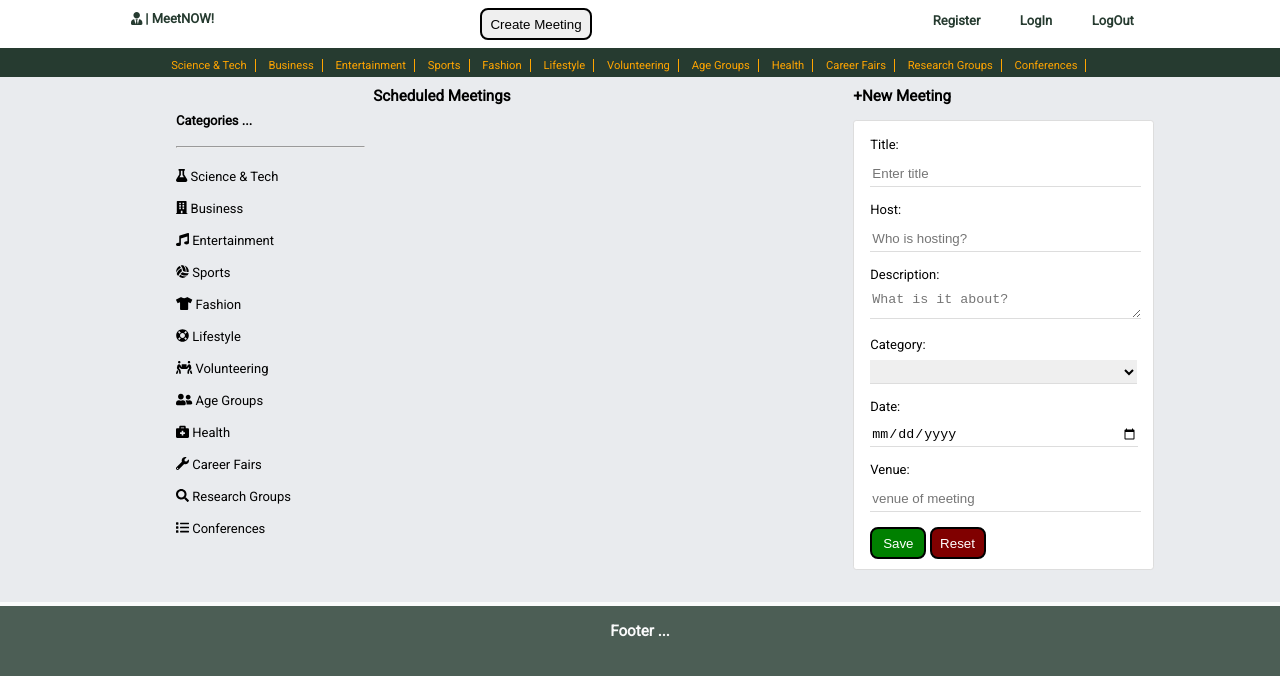
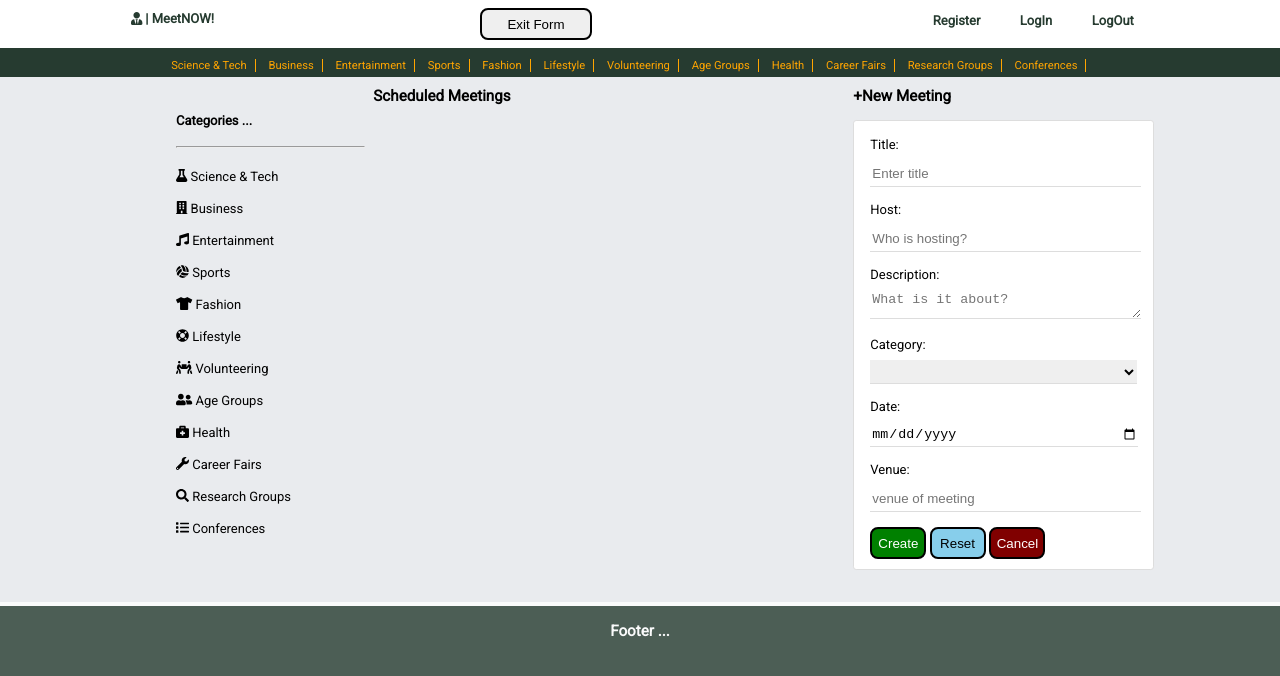
Before and after one commit to Waldheidemarie/meetnow, a React (Create React App) app: page /meetings in a window 1280 px wide. Both pictures are taken after a click on the button "Create Meeting". Shown: the top 676 px of the page. Built offline with nearby package versions, Linux system fonts and the light colour scheme.

Commit message:
minor form UI fixes for toggling form display

```diff
--- a/src/App.css
+++ b/src/App.css
@@ -315,6 +315,12 @@ button, img{
     margin-right: .2rem;
 }
 
+.btn-reset{
+    background-color: skyblue;
+    color: #000 !important;
+    margin-right: .2rem;
+}
+
 .btn-cancel{
     background-color: maroon;
 }
--- a/src/App.js
+++ b/src/App.js
@@ -1,7 +1,5 @@
 import React, { Component } from 'react';
-import { connect } from 'react-redux';
 import { Route, Switch } from 'react-router-dom';
-import { hideForm } from './actions';
 import Home from './components/Home';
 import NavBar from './components/NavBar';
 import CategoriesList from './components/CategoriesList';
@@ -25,11 +23,11 @@ class App extends Component {
     })
   }
 
-  displayForm = (e) => {
-    e.preventDefault();
+  toggleForm = () => {
+    let { isFormOpen } = this.state;
     this.setState({
         currMeeting: {},
-        isFormOpen: true
+        isFormOpen: isFormOpen === true ? false : true
     });
   }
 
@@ -52,7 +50,7 @@ class App extends Component {
         </Switch>
         <Route path='/(.+)' render={() => (
           <div className="App">
-            <NavBar displayForm={this.displayForm}/>
+            <NavBar isFormOpen={isFormOpen} toggleForm={this.toggleForm}/>
             <CategoriesList />
             <Switch>
                 <Route exact path='/meetings' component={MeetingsList} />
@@ -60,7 +58,8 @@ class App extends Component {
             </Switch>
             {isFormOpen
               ? <CreateMeetingForm
-                    updateMeetings={this.updateMeetings}
+                    isFormOpen={isFormOpen}
+                    toggleForm={this.toggleForm}
                     currMeeting={currMeeting.id ? currMeeting : null }/>
               : <MeetingActivity />
             }
@@ -73,4 +72,4 @@ class App extends Component {
 }
 
 
-export default connect(null, { hideForm })(App);
+export default App;
--- a/src/actions/contants.js
+++ b/src/actions/contants.js
@@ -3,6 +3,6 @@ export const SHOW_CATEGORY = 'SHOW_CATEGORY';
 export const FETCH_MEETINGS = 'FETCH_MEETINGS';
 export const CREATE_MEETING = 'CREATE_MEETING';
 export const SHOW_MEETING = 'SHOW_MEETING';
+export const EDIT_MEETING = 'EDIT_MEETING';
 export const UPDATE_MEETING = 'UPDATE_MEETING';
 export const DELETE_MEETING = 'DELETE_MEETING';
-export const HIDE_FORM = 'HIDE_FORM';
--- a/src/actions/index.js
+++ b/src/actions/index.js
@@ -4,16 +4,11 @@ import {
     FETCH_MEETINGS,
     CREATE_MEETING,
     SHOW_MEETING,
+    EDIT_MEETING,
     UPDATE_MEETING,
-    DELETE_MEETING,
-    HIDE_FORM
+    DELETE_MEETING
 } from './contants';
 
-export function hideForm() {
-    return {
-        type: HIDE_FORM
-    }
-}
 
 export function fetchCategories(){
     return {
@@ -48,6 +43,12 @@ export function showMeeting(id) {
     }
 }
 
+export function editMeeting() {
+    return {
+        type: EDIT_MEETING
+    }
+}
+
 export function updateMeeting(id) {
     return {
         type: UPDATE_MEETING,
--- a/src/components/CreateMeetingForm.js
+++ b/src/components/CreateMeetingForm.js
@@ -1,9 +1,8 @@
 import React, { Component } from 'react';
 import uuidv4 from 'uuid/v4';
-import { withRouter } from 'react-router-dom';
 import { connect } from 'react-redux';
 import { Field, reduxForm } from 'redux-form';
-import { createMeeting, hideForm } from "../actions";
+import { createMeeting } from "../actions";
 
 
 class CreateMeetingForm extends Component {
@@ -17,8 +16,12 @@ class CreateMeetingForm extends Component {
       timestamp: Date.now()
     });
 
-    this.props.reset();
-    this.props.destroy();
+    //this.props.reset();
+    this.props.toggleForm();
+  }
+
+  handleToggleForm = () => {
+    this.props.toggleForm();
   }
 
   render () {
@@ -68,8 +71,9 @@ class CreateMeetingForm extends Component {
             <Field component="input" type="text" name="venue" placeholder="venue of meeting" />
           </div><br />
           <div className="f-buttons">
-            <button className="btn-submit" type="submit" disabled={pristine || submitting}>Save</button>
-            <button className="btn-cancel" type="reset" disabled={pristine || submitting} onClick={reset}>Reset</button>
+            <button className="btn-submit" type="submit" disabled={pristine || submitting}>Create</button>
+            <button className="btn-reset" type="reset" disabled={pristine || submitting} onClick={reset}>Reset</button>
+            <button className="btn-cancel" onClick={this.handleToggleForm}>Cancel</button>
           </div>
         </form>
       </div>
@@ -78,7 +82,7 @@ class CreateMeetingForm extends Component {
 }
 
 
-CreateMeetingForm = connect(null, { createMeeting, hideForm })(CreateMeetingForm);
+CreateMeetingForm = connect(null, { createMeeting })(CreateMeetingForm);
 
 export default reduxForm({
     form: "createMeetingForm"
--- a/src/components/NavBar.js
+++ b/src/components/NavBar.js
@@ -4,15 +4,16 @@ import { faUserTie } from '@fortawesome/free-solid-svg-icons'
 
 class NavBar extends Component {
 
-    handleOpenForm = (e) => {
-        this.props.displayForm(e);
+    handleToggleForm = () => {
+        this.props.toggleForm();
     }
 
     render(){
+        const { isFormOpen } = this.props;
         return (
             <nav className="navbar">
                 <div className="navbar-brand"><a href="#"><FontAwesomeIcon icon={faUserTie} /> | MeetNOW!</a></div>
-                <button onClick={this.handleOpenForm}>Create Meeting</button>
+                <button onClick={this.handleToggleForm}>{ isFormOpen === false ? "Create Meeting" : "Exit Form" }</button>
                 <ul className="navbar-ul">
                     <li><a href="#">Register</a></li>
                     <li><a href="#">LogIn</a></li>
--- a/src/index.js
+++ b/src/index.js
@@ -12,14 +12,13 @@ import registerServiceWorker from './registerServiceWorker';
 
 const composeEnhancers = window.__REDUX_DEVTOOLS_EXTENSION_COMPOSE__ || compose;
 
-const initialState = {
-    form: { isFormOpen: false }
-}
+// const initialState = {
+//     form: { isFormOpen: false }
+// }
 
 
 const store = createStore(
     rootReducer,
-    initialState,
     composeEnhancers(applyMiddleware(logger)),
 );
 
--- a/src/reducers/reducer_meetings.js
+++ b/src/reducers/reducer_meetings.js
@@ -3,9 +3,9 @@ import {
     FETCH_MEETINGS,
     CREATE_MEETING,
     SHOW_MEETING,
+    EDIT_MEETING,
     UPDATE_MEETING,
-    DELETE_MEETING,
-    HIDE_FORM
+    DELETE_MEETING
 } from '../actions/contants';
 //import { getDefaultMeetings } from '../data';
 
@@ -19,7 +19,7 @@ export default function(state = [], action){
            return update(state, {$push: [action.payload] });
         case SHOW_MEETING:
             return state.filter(m => m.id === action.payload.id)[0];
-        case HIDE_FORM:
+        case EDIT_MEETING:
             return false;
         default:
             return state;
```
